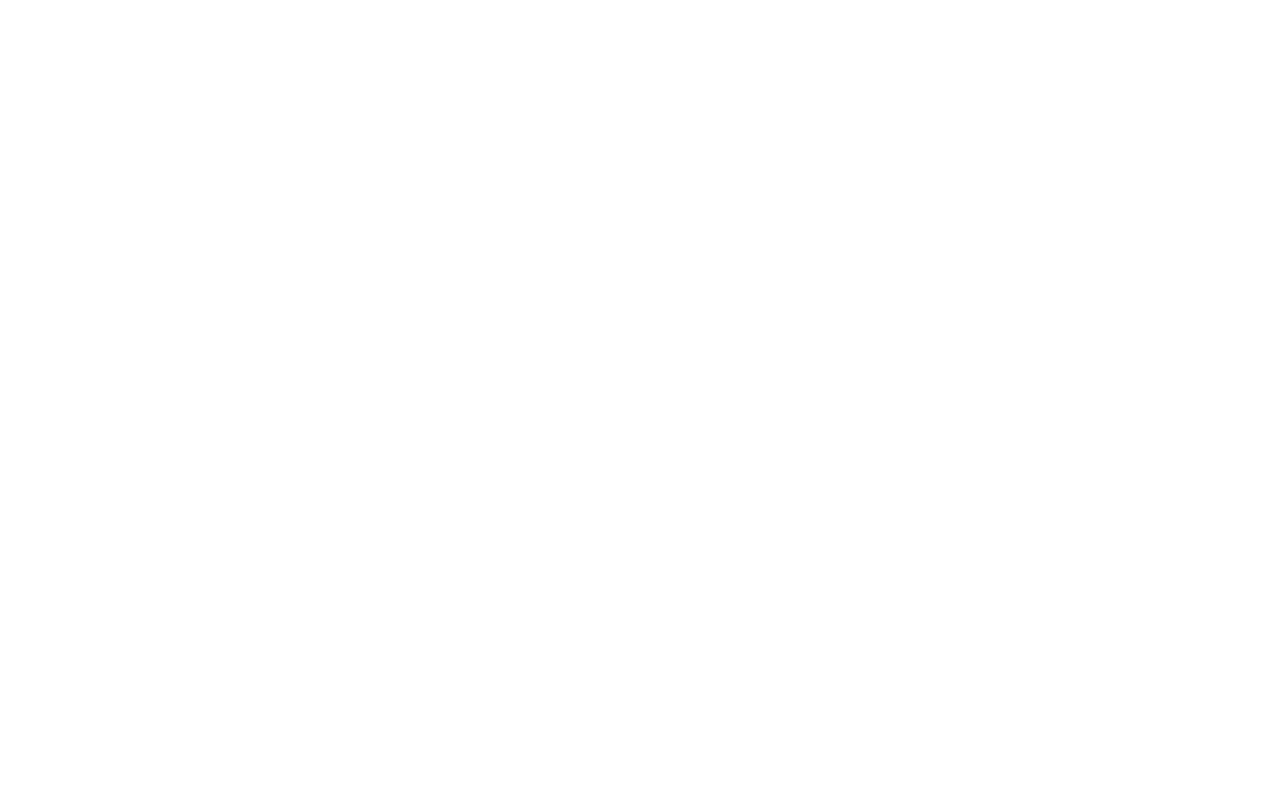
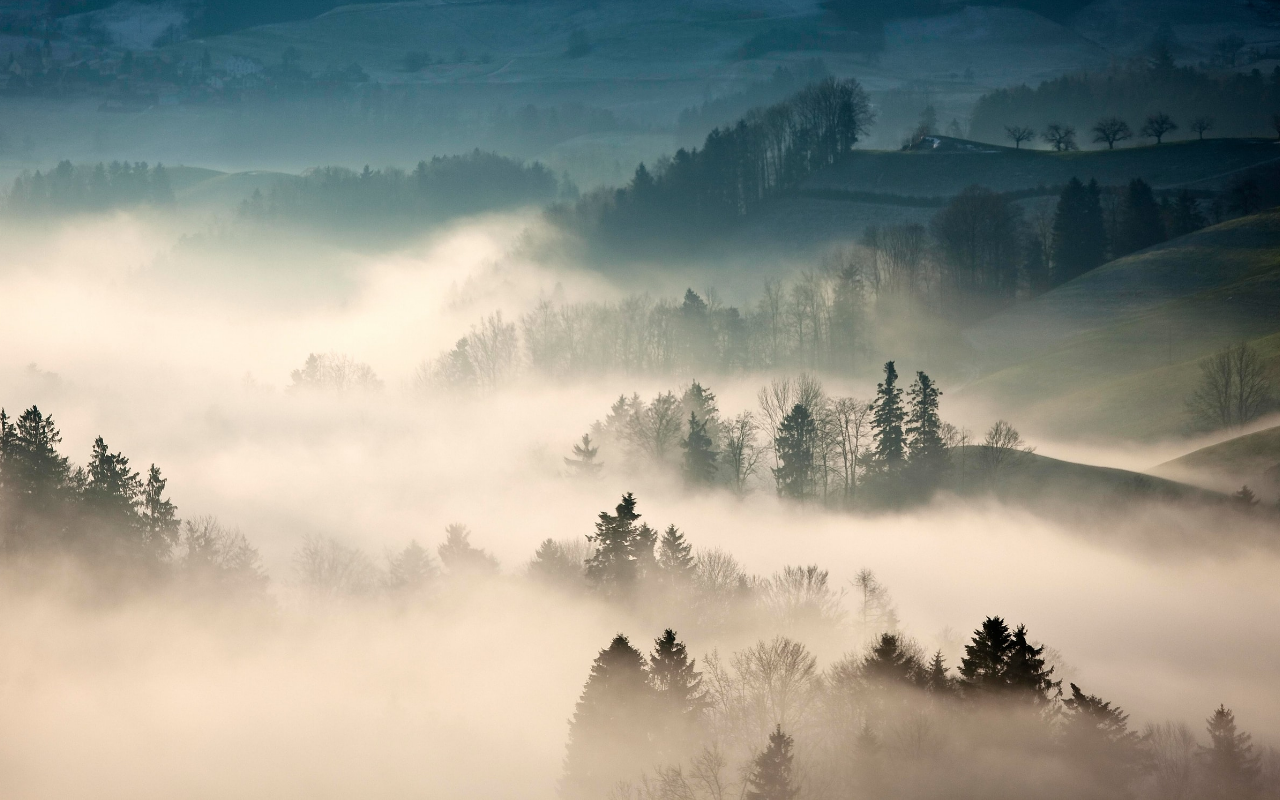
Before and after one commit to JimiHFord/jones-drones, a React (Create React App) app: page /meet-the-team in a window 1280 px wide. Built offline with nearby package versions, Linux system fonts and the light colour scheme.

Commit message:
fix tests & add meet-team route

```diff
--- a/src/App.jsx
+++ b/src/App.jsx
@@ -4,9 +4,12 @@ import ReactGA from 'react-ga';
 import createHistory from "history/createBrowserHistory";
 import Shell from './Shell';
 import Home from './components/Home';
+import MeetTheTeam from './components/meet-the-team';
 // import './App.css';
 
-ReactGA.initialize('UA-99351059-1');
+if (process.env.NODE_ENV === 'production') {
+  ReactGA.initialize('UA-99351059-1');
+}
 
 const history = createHistory();
 const recordPageView = location => {
@@ -22,6 +25,7 @@ class App extends Component {
     const routeSwitcher = (
       <Switch>
         <Route exact path="/" component={Home} />
+        <Route exact path="/meet-the-team" component={MeetTheTeam} />
       </Switch>
     );
 
--- a/src/Shell.jsx
+++ b/src/Shell.jsx
@@ -1,7 +1,6 @@
 // @flow
 import React, { Component } from "react";
 import PropTypes from 'prop-types';
-import { Link } from "react-router-dom";
 
 export default class Shell extends Component {
   static PropTypes = {
--- a/src/components/SickPano.jsx
+++ b/src/components/SickPano.jsx
@@ -1,7 +1,9 @@
 import React from 'react';
 
 export default () => (
-  <iframe width="600" height="400" allowFullScreen=""
+  <iframe
+    title="Sick Pano"
+    width="600" height="400" allowFullScreen=""
     style={{
       borderStyle: "none",
       maxWidth: "100%",
--- /dev/null
+++ b/src/components/meet-the-team/background.css
@@ -0,0 +1,13 @@
+.foggy-background {
+  background: no-repeat center center fixed;
+  background-image: url('/foggy.jpg');
+  background-color: white;
+  -webkit-background-size: cover;
+  -moz-background-size: cover;
+  background-size: cover;
+  -o-background-size: cover;
+  min-width:100%;
+  min-height:100%;
+  background-attachment:fixed;
+  position: absolute;
+}
--- /dev/null
+++ b/src/components/meet-the-team/index.jsx
@@ -0,0 +1,6 @@
+import React from 'react';
+import './background.css';
+
+export default () => (
+  <div className="foggy-background"></div>
+);
--- a/src/components/youtube/Letchworth.jsx
+++ b/src/components/youtube/Letchworth.jsx
@@ -1,8 +1,9 @@
 import React from 'react';
 
 export default () => (
-  <iframe width="100%" height="360"
-
+  <iframe
+    title="Letchworth is Beautiful"
+    width="100%" height="360"
     src="https://www.youtube.com/embed/oNMC7EMPiy8?vq=hd1080"
     frameBorder="0"
     allowFullScreen="" />
```
Also changed, not shown: src/setupTests.js (added, +14 -0 lines).
